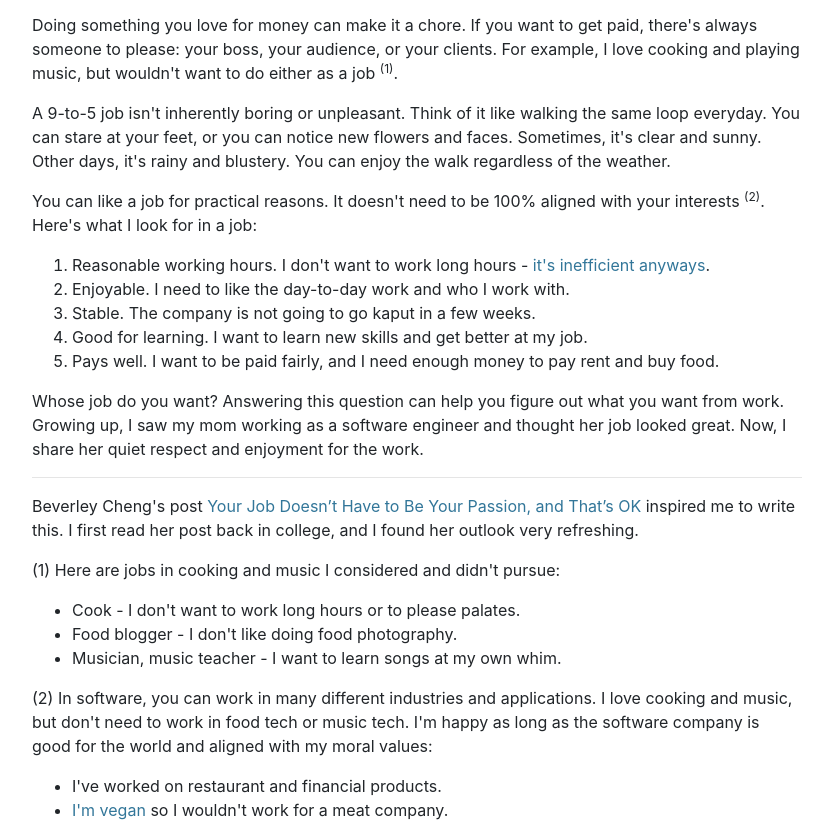
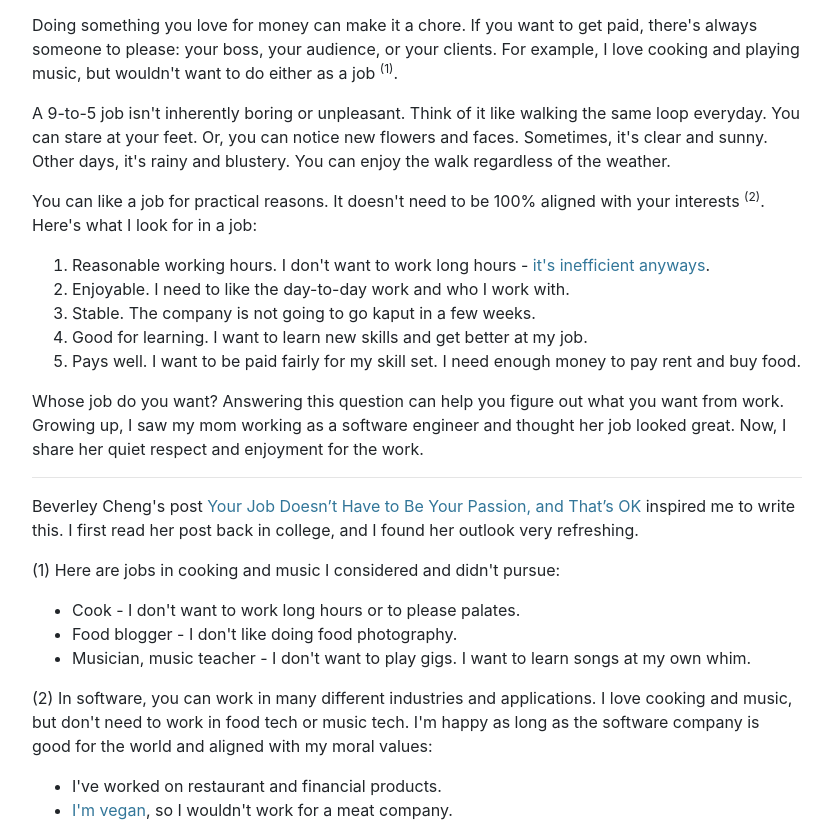
Before and after one commit to elainewlin/personal-website, a plain HTML site: page writing/life/job_not_passion.html in a window 1280 px wide. Shown: the part 297-1135 px from the top of the page, without its empty margins (223-1056 px from the left). Drawn offline with Linux system fonts and the light colour scheme.

Commit message:
Small edits

```diff
--- a/writing/life/job_not_passion.html
+++ b/writing/life/job_not_passion.html
@@ -35,7 +35,7 @@
         Doing something you love for money can make it a chore. If you want to get paid, there's always someone to please: your boss, your audience, or your clients. For example, I love cooking and playing music, but wouldn't want to do either as a job <sup>(1)</sup>.
       </p>
       <p>
-        A 9-to-5 job isn't inherently boring or unpleasant. Think of it like walking the same loop everyday. You can stare at your feet, or you can notice new flowers and faces. Sometimes, it's clear and sunny. Other days, it's rainy and blustery. You can enjoy the walk regardless of the weather.
+        A 9-to-5 job isn't inherently boring or unpleasant. Think of it like walking the same loop everyday. You can stare at your feet. Or, you can notice new flowers and faces. Sometimes, it's clear and sunny. Other days, it's rainy and blustery. You can enjoy the walk regardless of the weather.
       </p>
       <p>
         You can like a job for practical reasons. It doesn't need to be 100% aligned with your interests <sup>(2)</sup>.<br>Here's what I look for in a job:
@@ -44,7 +44,7 @@
           <li>Enjoyable. I need to like the day-to-day work and who I work with.</li>
           <li>Stable. The company is not going to go kaput in a few weeks.</li>
           <li>Good for learning. I want to learn new skills and get better at my job.</li>
-          <li>Pays well. I want to be paid fairly, and I need enough money to pay rent and buy food.</li>
+          <li>Pays well. I want to be paid fairly for my skill set. I need enough money to pay rent and buy food.</li>
         </ol>
       </p>
       <p>
@@ -57,14 +57,14 @@
         <ul>
           <li>Cook - I don't want to work long hours or to please palates.</li>
           <li>Food blogger - I don't like doing food photography.</li>
-          <li>Musician, music teacher - I want to learn songs at my own whim.</li>
+          <li>Musician, music teacher - I don't want to play gigs. I want to learn songs at my own whim.</li>
         </ul>
       </p>
       <p>
         (2) In software, you can work in many different industries and applications. I love cooking and music, but don't need to work in food tech or music tech. I'm happy as long as the software company is good for the world and aligned with my moral values:
         <ul>
           <li>I've worked on restaurant and financial products.</li>
-          <li><a href="/writing/life/why_im_vegan.html" target="_blank">I'm vegan</a> so I wouldn't work for a meat company.</li>
+          <li><a href="/writing/life/why_im_vegan.html" target="_blank">I'm vegan</a>, so I wouldn't work for a meat company.</li>
         </ul>
       </p>
     </div>
```
Also changed, not shown: index.html (+2 -2 lines).
